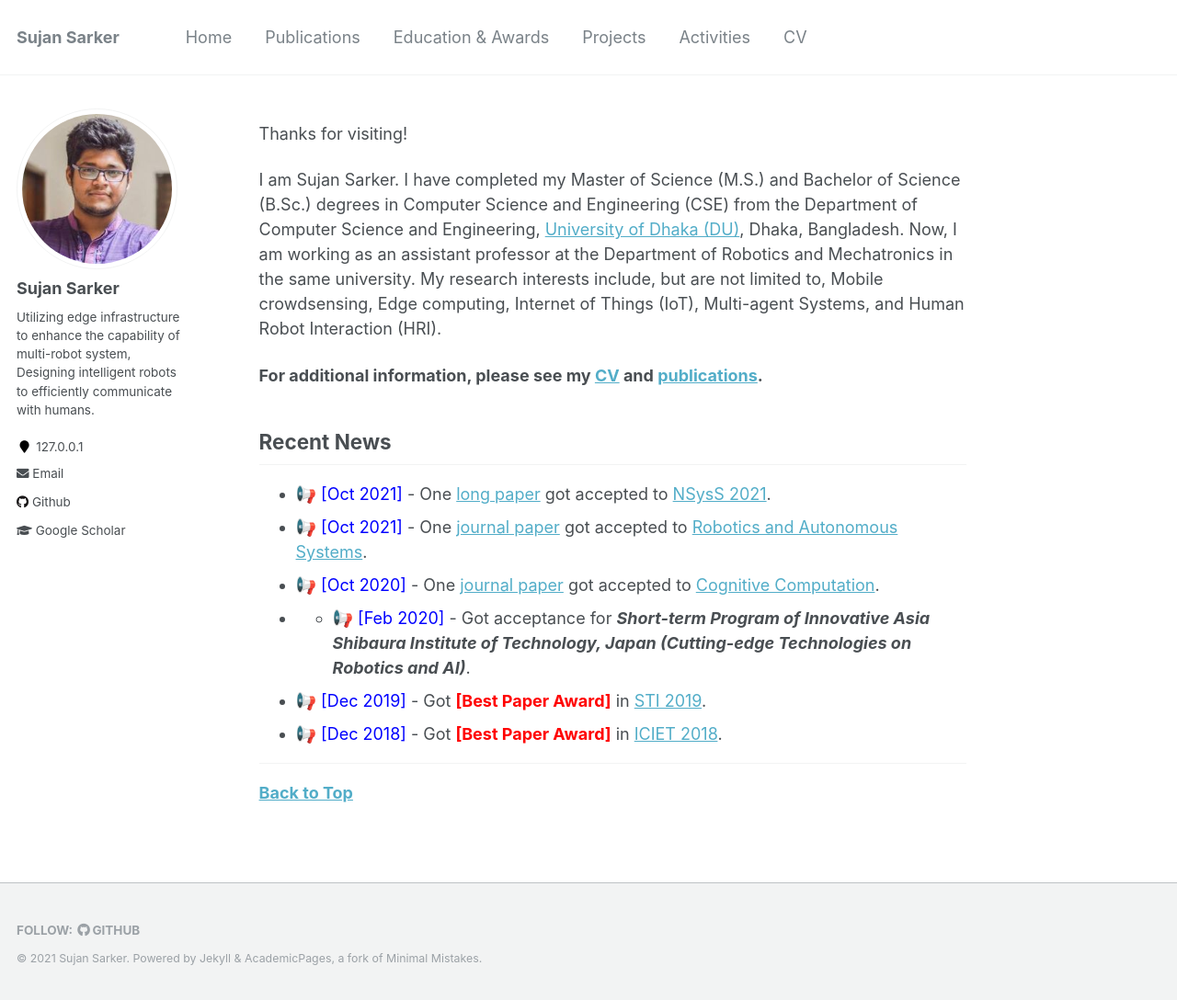
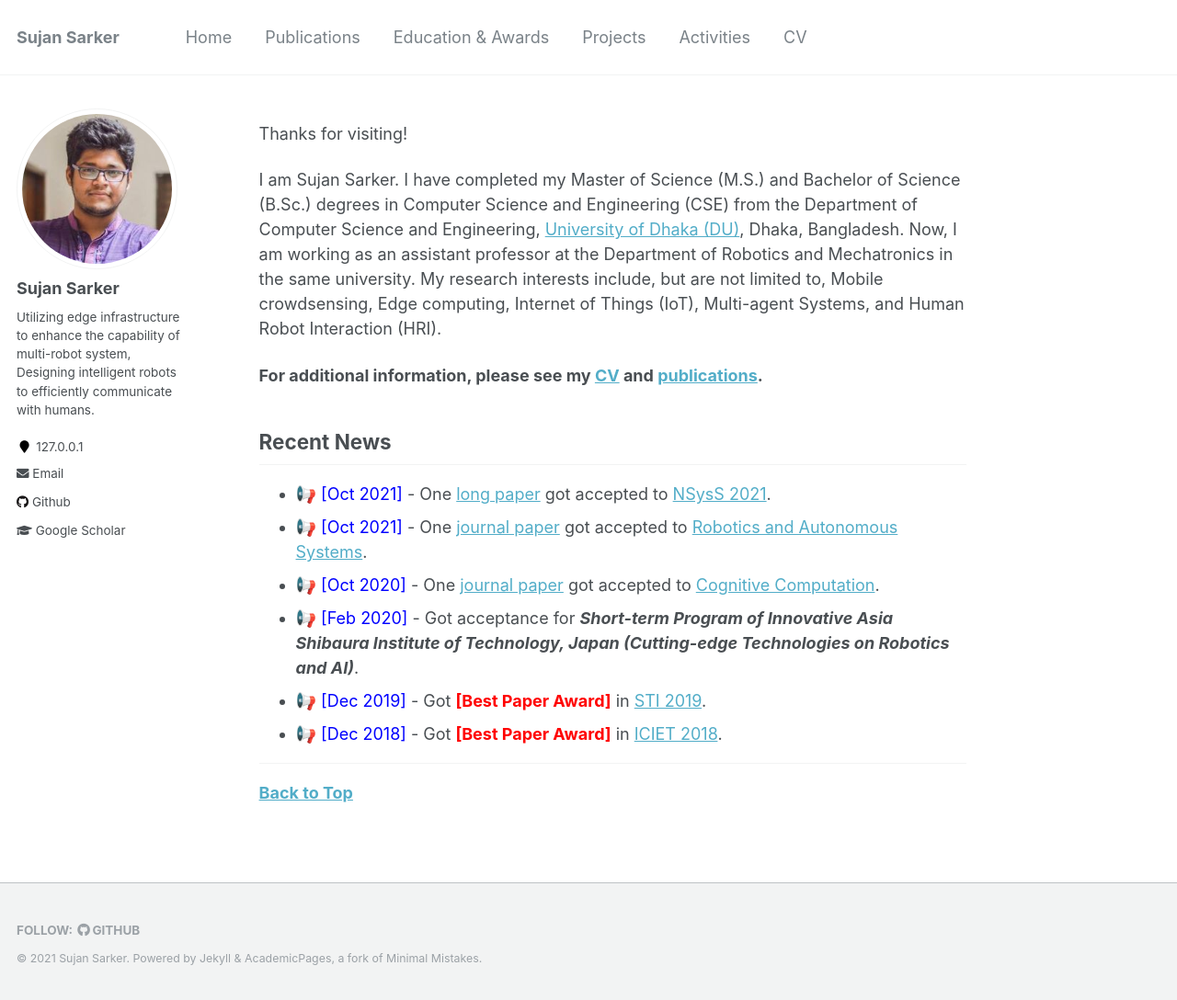
Before and after one commit to sujan-sarker/sujan-sarker.github.io, a Jekyll site: the page built from _pages/about.md, in a window 1280 px wide and 1088 px high. Shown: the whole window at 92% size. Built offline with Jekyll 4.4.1, drawn with Linux system fonts in a browser that asks for light colours.

Commit message:
Update about.md

```diff
--- a/_pages/about.md
+++ b/_pages/about.md
@@ -25,7 +25,7 @@ I am Sujan Sarker. I have completed my Master of Science (M.S.) and Bachelor of
 * 📢 <span style="color:Blue"> [Oct 2021] </span> - One [long paper](https://cse.buet.ac.bd/nsyss2021/papers/) got accepted to  [NSysS 2021](https://cse.buet.ac.bd/nsyss2021/).
 * 📢 <span style="color:Blue"> [Oct 2021] </span> - One [journal paper](https://www.sciencedirect.com/science/article/pii/S0921889021001871) got accepted to  [Robotics and Autonomous Systems](https://www.sciencedirect.com/journal/robotics-and-autonomous-systems).
 * 📢 <span style="color:Blue"> [Oct 2020] </span> - One [journal paper](https://www.springer.com/journal/12559) got accepted to  [Cognitive Computation](https://link.springer.com/article/10.1007/s12559-020-09779-5).
-* * 📢 <span style="color:Blue"> [Feb 2020] </span> - Got acceptance for ***Short-term Program of Innovative Asia Shibaura Institute of Technology, Japan (Cutting-edge Technologies on Robotics and AI)***.
+* 📢 <span style="color:Blue"> [Feb 2020] </span> - Got acceptance for ***Short-term Program of Innovative Asia Shibaura Institute of Technology, Japan (Cutting-edge Technologies on Robotics and AI)***.
 *  📢 <span style="color:Blue"> [Dec 2019] </span> - Got <span style="color:Red"> **[Best Paper Award]** </span> in [STI 2019](http://fse.green.edu.bd/sti-2019/).
 *  📢 <span style="color:Blue"> [Dec 2018] </span> - Got <span style="color:Red"> **[Best Paper Award]** </span> in [ICIET 2018](https://cse.du.ac.bd/iciet/).
 
```
